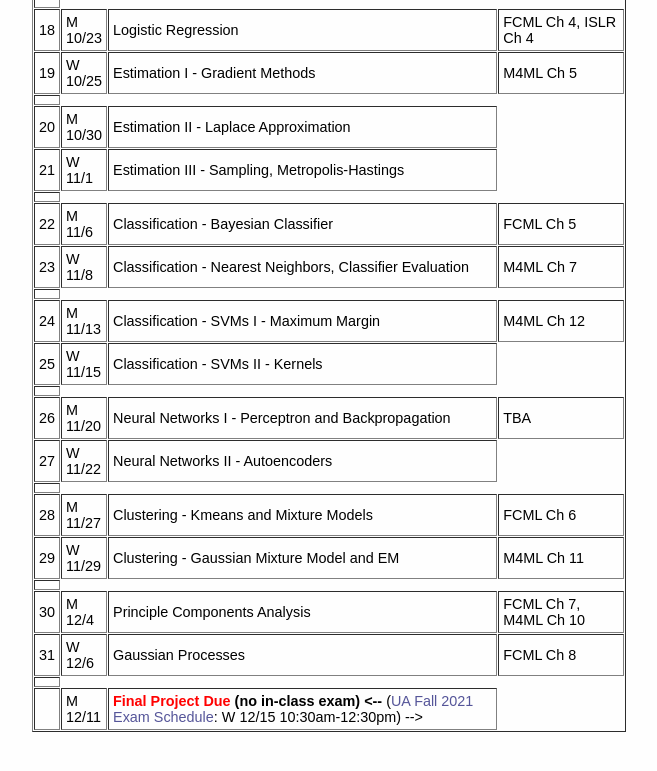
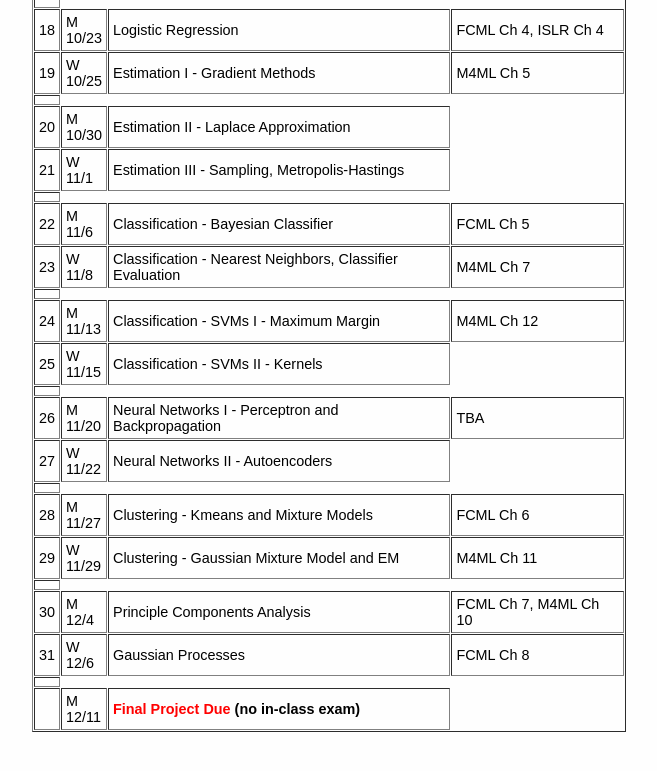
Before and after one commit to ml4ai-2023-fall-ml/ml4ai-2023-fall-ml.github.io, a plain HTML site: page schedule.html in a window 1280 px wide. Shown: the part 1153-1924 px from the top of the page, without its empty margins (311-968 px from the left). Drawn offline with Linux system fonts and the light colour scheme.

Commit message:
updated schedule

```diff
--- a/schedule.html
+++ b/schedule.html
@@ -119,7 +119,7 @@
 <tr> <td></td> </tr>
 <tr> <td></td> <td>M<br>12/11</td> <td><b><font color="red">Final Project Due </font>
 (no in-class exam)
-<-- </b>
+<!-- </b>
 (<a href="https://registrar.arizona.edu/faculty-staff-resources/room-class-scheduling/schedule-classes/final-exams/final-exams-fall-2021">UA Fall 2021 Exam Schedule</a>: W 12/15 10:30am-12:30pm) --></td> </tr>
 </table>
 
```
